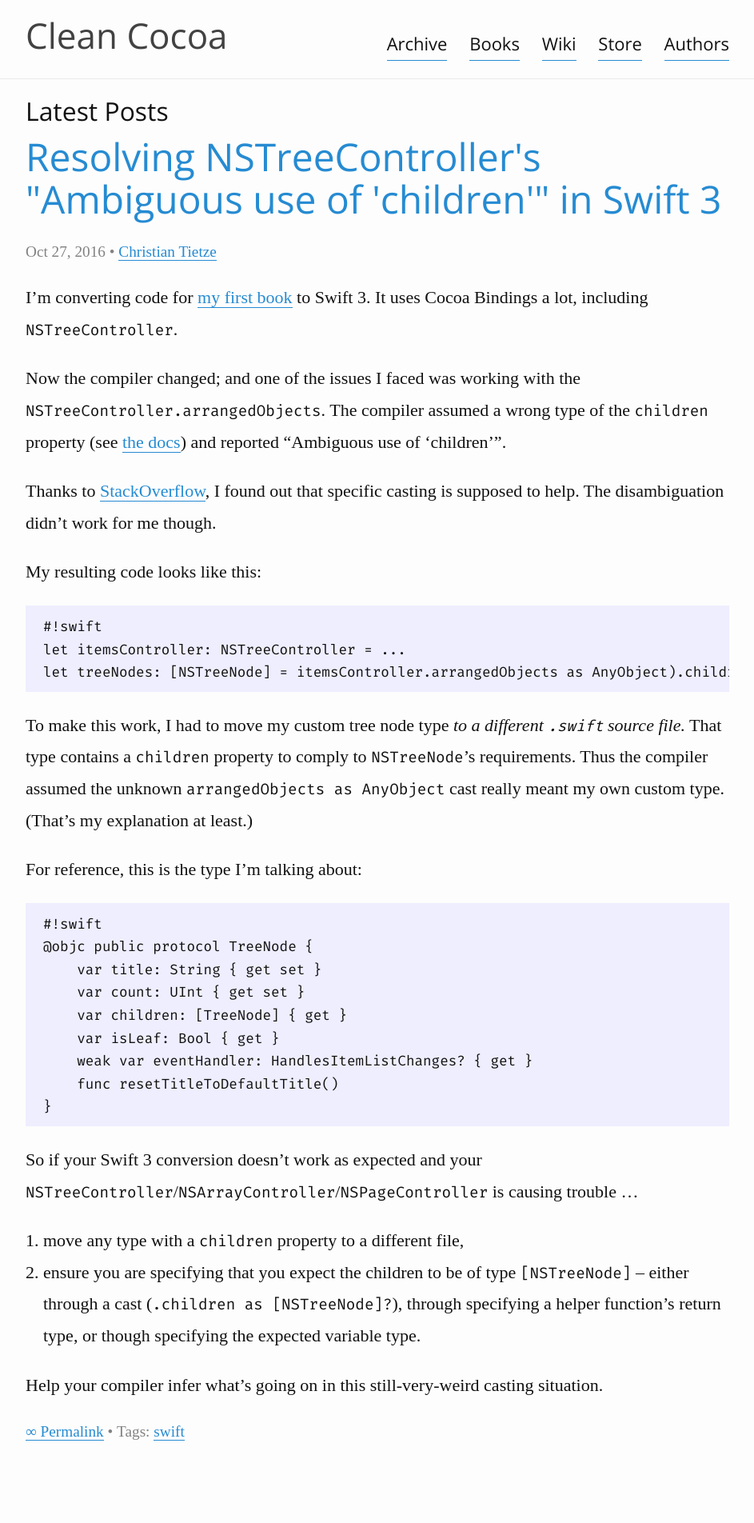
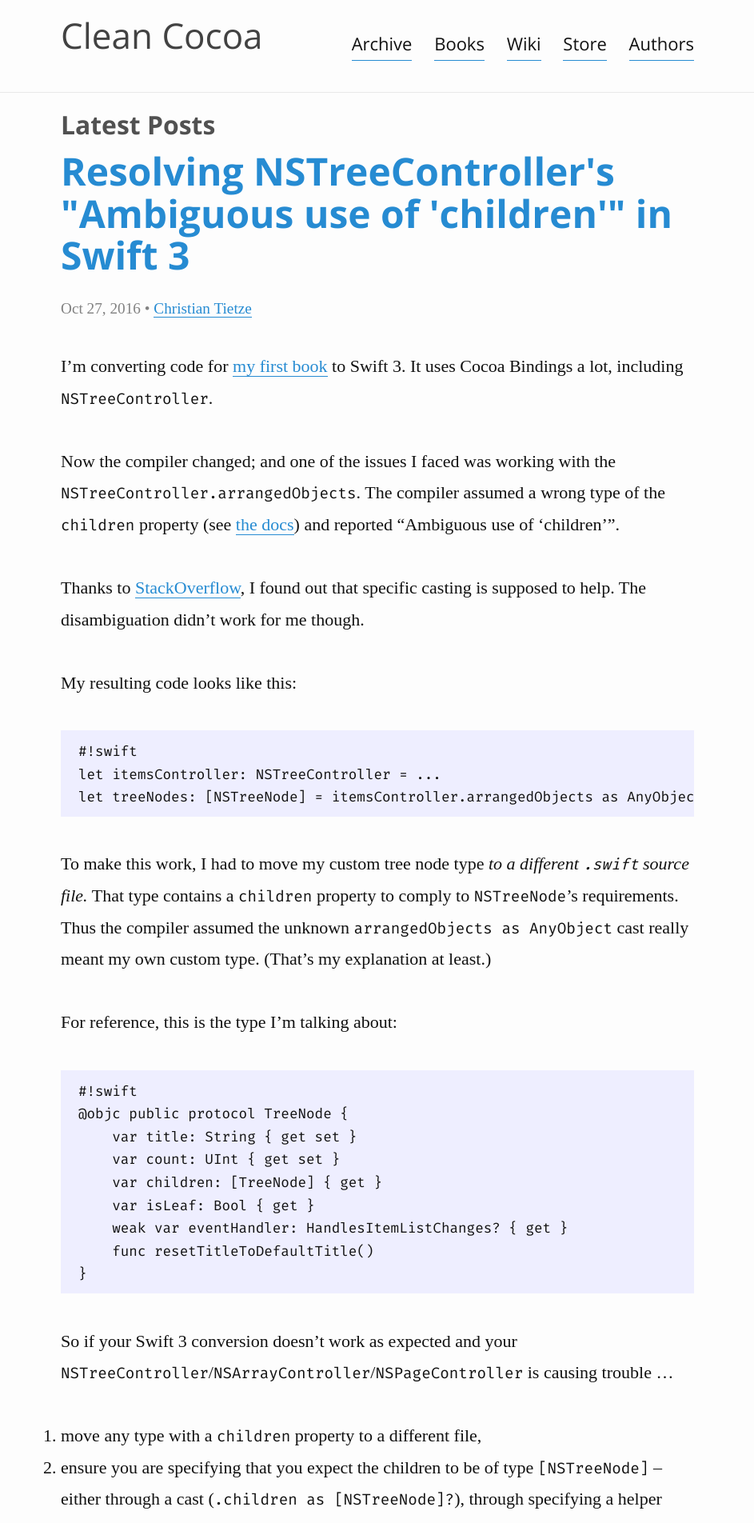
Before and after one commit to CleanCocoa/cleancocoa.github.io, a Jekyll site: the page built from index.html, in a window 1280 px wide. Shown: the top 1904 px of the page at 80% size, without its empty margins (168-1111 px from the left). Built offline with Jekyll 4.4.1, drawn with Linux system fonts in a browser that asks for light colours; some web fonts are replaced.

Commit message:
style headings and lists to match the text

```diff
--- a/_sass/_base.scss
+++ b/_sass/_base.scss
@@ -34,7 +34,7 @@ h1, h2, h3, h4, h5, h6 {}
 p, blockquote, pre,
 ul, ol, dl, figure,
 %vertical-rhythm {
-  margin-bottom: 1em;
+  margin-bottom: 1.8em;
 }
 
 
@@ -66,7 +66,10 @@ figcaption {
  * Lists
  */
 ul, ol {
-    margin-left: 1em;
+  margin-left: 1.8em;
+  @include above_breakpoint() {
+    margin-left: 0em;
+  }
 }
 
 li {
@@ -82,12 +85,12 @@ li {
  * Headings
  */
 h1, h2, h3, h4, h5, h6 {
-    font-family: $font-heading;
-    font-weight: $base-font-weight;
+  font-family: $font-heading;
+  font-weight: bold;
 }
 
-h1 { font-size: 218%; line-height: 1.1em; margin-bottom: 0.45em; }
-h2 { font-size: 164%; }
+h1 { font-size: 218%; line-height: 1.1em; margin-bottom: 0.45em; color: lighten($text-color, 25%); }
+h2 { font-size: 164%; line-height: 1.3em; margin-bottom: 0.3em; color: lighten($text-color, 20%); }
 h3, .page-heading { font-size: 145%; }
 h4, h5, h6 { font-size: 118%; }
 
@@ -168,7 +171,7 @@ pre {
     @extend %clearfix;
 
     @include above_breakpoint() {
-        max-width: 40em;
+        max-width: 36em;
     }
 }
 
```
